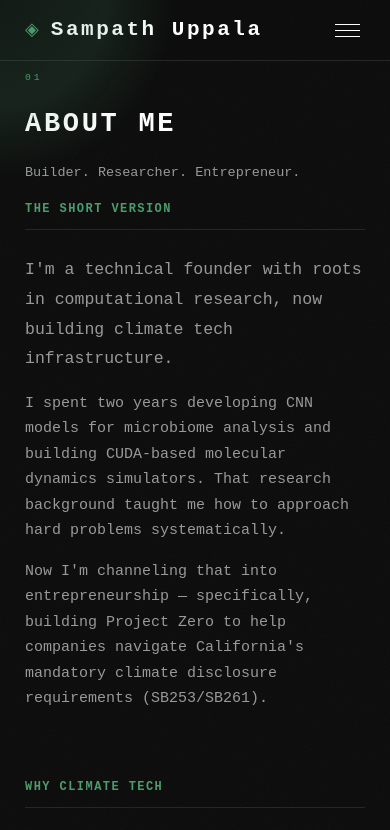
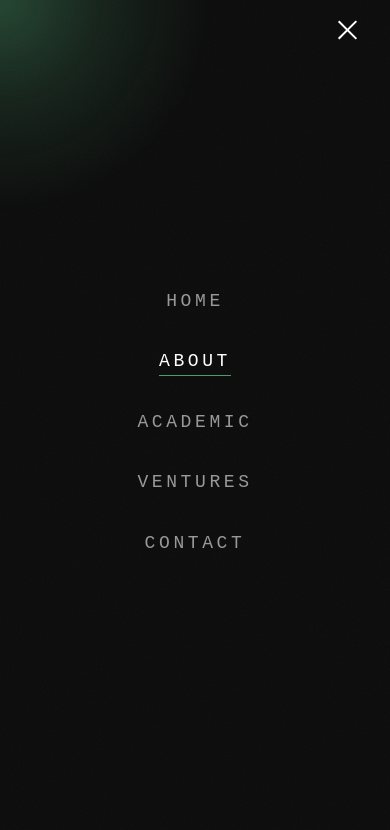
Before and after one commit to Uppalasampath/Uppalasampath.github.io, a plain HTML site: page about.html in a window 390 px wide. Both pictures are taken after a click on the button "Toggle menu". Shown: the top 830 px of the page. Drawn offline with Linux system fonts and the light colour scheme.

Commit message:
Fix mobile navigation menu

```diff
--- a/style.css
+++ b/style.css
@@ -41,6 +41,10 @@ body {
     position: relative;
 }
 
+body.menu-open {
+    overflow: hidden;
+}
+
 /* NOISE OVERLAY */
 .noise-overlay {
     position: fixed;
@@ -59,7 +63,7 @@ body {
     position: fixed;
     width: 500px;
     height: 500px;
-    background: radial-gradient(circle, rgba(74, 157, 107, 0.1) 0%, rgba(74, 157, 107, 0.15) 30%, transparent 50%);
+    background: radial-gradient(circle, rgba(74, 157, 107, 0.4) 0%, rgba(74, 157, 107, 0.15) 30%, transparent 60%);
     pointer-events: none;
     z-index: 9990;
     opacity: 0;
@@ -204,13 +208,69 @@ nav a.active::after {
     border: none;
     cursor: pointer;
     padding: 5px;
+    z-index: 1001;
 }
 
 .mobile-menu-btn span {
     width: 25px;
-    height: 1px;
+    height: 2px;
     background: var(--text-primary);
     transition: all 0.3s ease;
+}
+
+.mobile-menu-btn.active span:nth-child(1) {
+    transform: rotate(45deg) translate(5px, 5px);
+}
+
+.mobile-menu-btn.active span:nth-child(2) {
+    opacity: 0;
+}
+
+.mobile-menu-btn.active span:nth-child(3) {
+    transform: rotate(-45deg) translate(5px, -5px);
+}
+
+/* Mobile Navigation */
+@media (max-width: 768px) {
+    nav {
+        display: block;
+        position: fixed;
+        top: 0;
+        left: 0;
+        width: 100%;
+        height: 100vh;
+        background: var(--bg-primary);
+        z-index: 1000;
+        opacity: 0;
+        visibility: hidden;
+        transition: all 0.3s ease;
+    }
+
+    nav.mobile-open {
+        opacity: 1;
+        visibility: visible;
+    }
+
+    nav ul {
+        flex-direction: column;
+        justify-content: center;
+        align-items: center;
+        height: 100%;
+        gap: 30px;
+    }
+
+    nav a {
+        font-size: 1.2em;
+        letter-spacing: 0.2em;
+    }
+
+    nav a::before {
+        display: none;
+    }
+
+    .mobile-menu-btn {
+        display: flex;
+    }
 }
 
 /* ========================================
@@ -1562,14 +1622,6 @@ footer {
         height: 60px;
     }
 
-    nav {
-        display: none;
-    }
-
-    .mobile-menu-btn {
-        display: flex;
-    }
-
     .hero-headline {
         font-size: 1.8em;
     }
```
